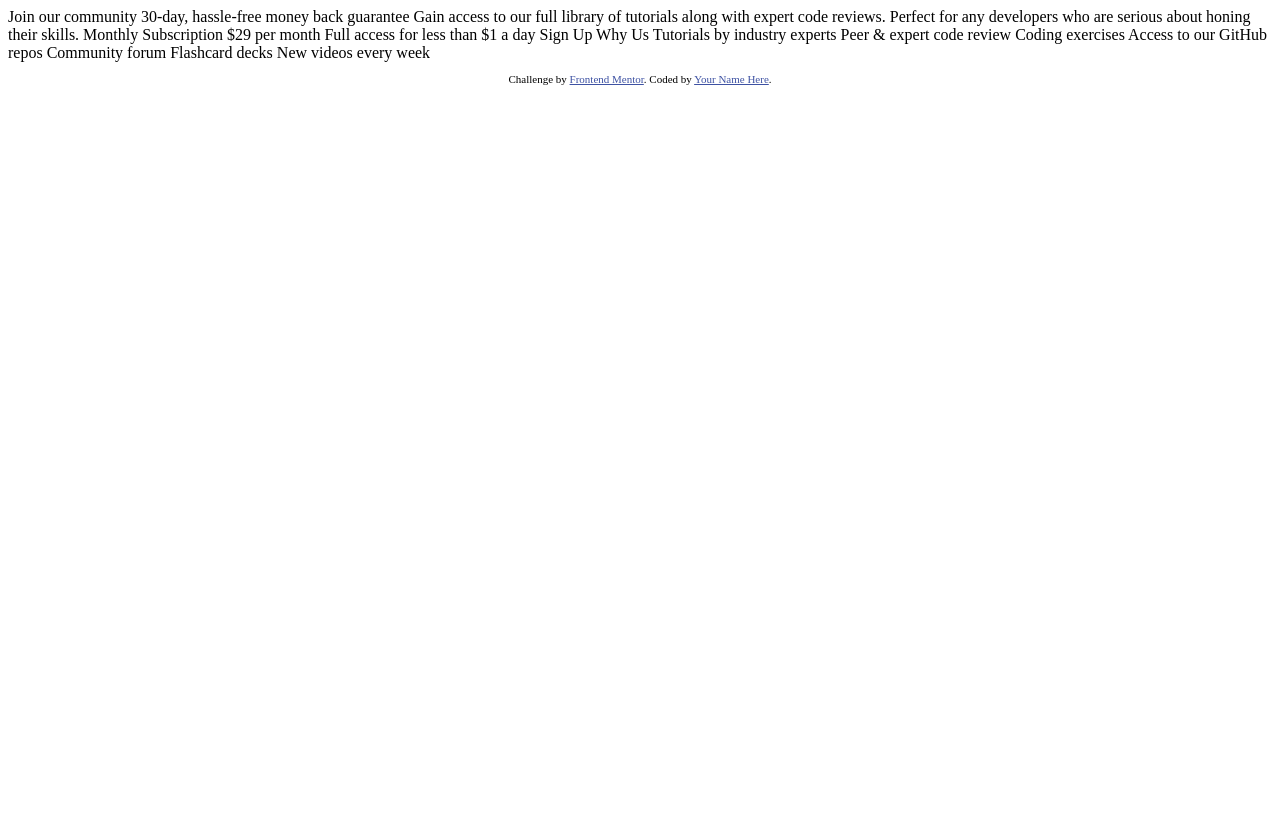
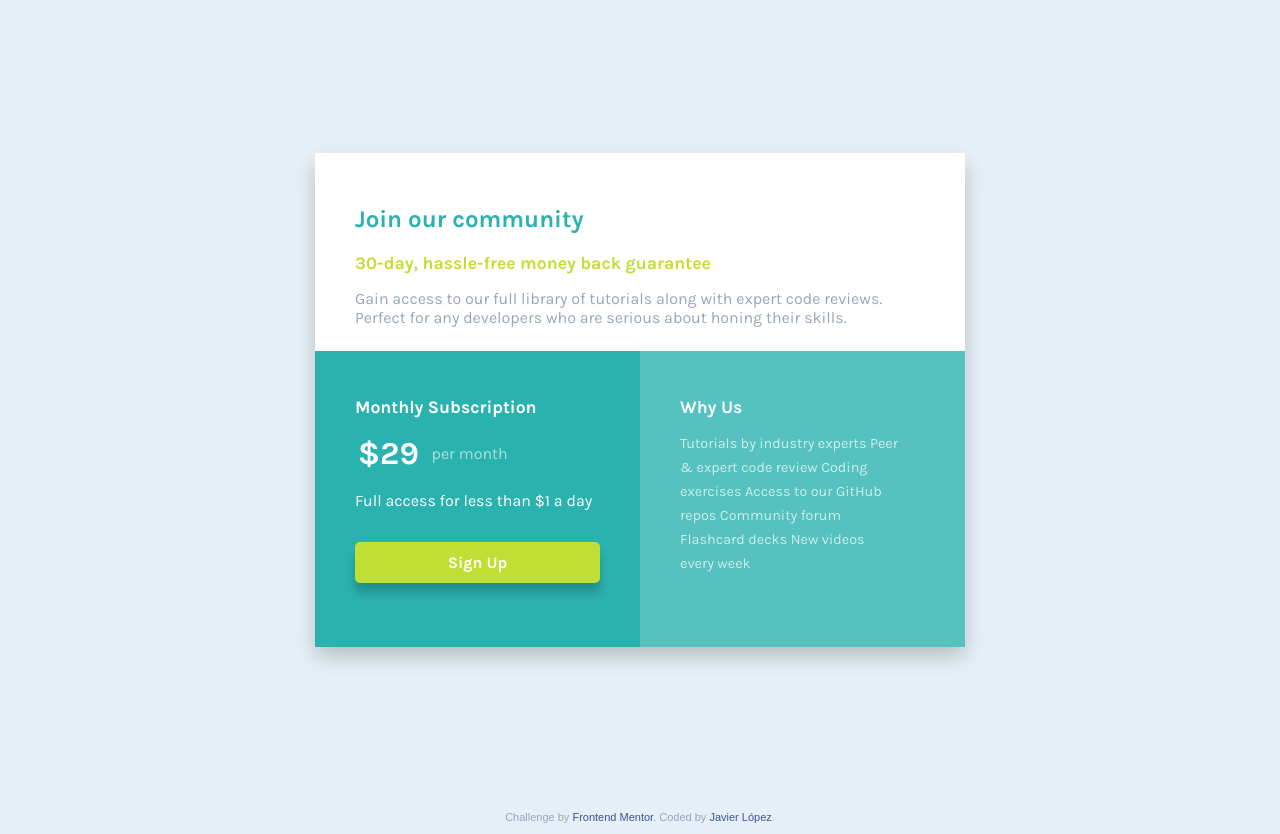
Before and after one commit to jglopezre/HTML-SCSS-grid-card-component, a plain HTML site: page index.html in a window 1280 px wide. Before the commit the page ends 800 px from the top, so only its background shows below. Drawn offline with Linux system fonts and the light colour scheme.

Commit message:
html and desktop style made

```diff
--- a/index.html
+++ b/index.html
@@ -3,47 +3,55 @@
   <head>
     <meta charset="UTF-8">
     <meta name="viewport" content="width=device-width, initial-scale=1.0"> <!-- displays site properly based on user's device -->
-
     <link rel="icon" type="image/png" sizes="32x32" href="./images/favicon-32x32.png">
-
     <title>Frontend Mentor | Single Price Grid Component</title>
-
-  <!-- Feel free to remove these styles or customise in your own stylesheet 👍 -->
-  <style>
-    .attribution { font-size: 11px; text-align: center; }
-    .attribution a { color: hsl(228, 45%, 44%); }
-  </style>
+    <link rel="preconnect" href="https://fonts.googleapis.com">
+    <link rel="preconnect" href="https://fonts.gstatic.com" crossorigin>
+    <link href="https://fonts.googleapis.com/css2?family=Karla:wght@400;700&display=swap" rel="stylesheet">
+    <link href="style.css" rel="stylesheet"/>
   </head>
   <body>
-  Join our community
+    <main>
+      <div class="card--wrapper">
+	<section>
+	  <h1>Join our community</h1>
 
-  30-day, hassle-free money back guarantee
+	  <h2>30-day, hassle-free money back guarantee</h2>
 
-  Gain access to our full library of tutorials along with expert code reviews.
-  Perfect for any developers who are serious about honing their skills.
-
-  Monthly Subscription
-
-  &dollar;29 per month
-
-  Full access for less than &dollar;1 a day
-
-  Sign Up
-
-  Why Us
-
-  Tutorials by industry experts
+	  <p>Gain access to our full library of tutorials along with expert code reviews.
+	    <br/>
+	    Perfect for any developers who are serious about honing their skills.</p>
+	</section>
+	<section>
+	  <h1>Monthly Subscription</h1>
+	  <table>
+	    <tr>
+	      <td>&dollar;29</td>
+	      <td>per month</td>
+	    </tr>
+	  </table>
+	  <p>Full access for less than &dollar;1 a day</p>
+	  <div>
+	    <a href="#">Sign Up</a>
+	  </div>
+	</section>
+	<section>
+	  <h1>Why Us</h1>
+	  <p>Tutorials by industry experts
 	    Peer &amp; expert code review
 	    Coding exercises
 	    Access to our GitHub repos
 	    Community forum
 	    Flashcard decks
 	    New videos every week
-
+	  </p>
+	</section>
+      </div>
+    </main>
     <footer>
       <p class="attribution">
 	Challenge by <a href="https://www.frontendmentor.io?ref=challenge" target="_blank">Frontend Mentor</a>.
-      Coded by <a href="#">Your Name Here</a>.
+	Coded by <a href="http://javierglopezreques.tk">Javier López</a>.
       </p>
     </footer>
   </body>
--- a/style.scss
+++ b/style.scss
@@ -0,0 +1,171 @@
+//COLORS
+//Primary
+$color-1: hsl(179, 62%, 43%); //Cyan
+$color-2: hsl(71, 73%, 54%); //Bright Yellow
+//Neutral
+$neutral-color-1: hsl(204, 43%, 93%); //Light Gray
+$neutral-color-2: hsl(218, 22%, 67%); //Grayish Blue
+$shadow: hsla(120, 0%, 0%, 0.2);
+
+$b-radius: 5px;
+
+html body {
+    margin: 0;
+    padding: 0;
+    font-size: 16px;
+    font-family: 'Karla', sans-serif;
+    color: $neutral-color-2;
+}
+body {
+    background-color: $neutral-color-1;
+}
+main {
+    width: 100%;
+    height: 100vh;
+    display: flex;
+    justify-content: center;
+    align-items: center;
+}
+
+.card--wrapper {
+    max-width: 650px;
+
+    display: grid;
+    box-shadow: 0px 10px 20px $shadow;
+    border-radius: 10px;
+    gap: 0;
+    grid-template-columns: 50% 50%;
+    grid-template-rows: 40% 60%;
+    grid-template-areas:
+	"main-box main-box"
+	"data-box question";
+
+    > section {
+	padding: {
+	    top: 2rem;
+	    right: 2.5rem;
+	    bottom: 2rem;
+	    left: 2.5rem;
+	}
+    }
+
+    section:nth-child(1){
+	background-color: white;
+	grid-area: main-box;
+	> h1 {
+	    color: $color-1;
+	    font-weight: 700;
+	}
+	> h2 {
+	    color: $color-2;
+	    font-size: 1.1em;
+	}
+    }
+    section:nth-child(2){
+	background-color: $color-1;
+	color: white;
+	grid-area: data-box;
+	div:nth-child(4) {
+	    background-color: $color-2;
+	    width: 100%;
+	    height: 2.6rem;
+	    margin-top: 2rem;
+	    text-align: center;
+	    display: table;
+	    border-radius: $b-radius;
+	    box-shadow: 0px 10px 10px $shadow;
+	    a {
+		color: white;
+		text-decoration: none;
+		display: table-cell;
+		vertical-align: middle;
+		font-weight: bold;
+	    }
+	}
+	> h1 {
+	    font-size: 1.1rem;
+	}
+	> table {
+	    td:nth-child(1) {
+		vertical-align: middle;
+		font-size: 2rem;
+		font-weight: bold;;
+	    }
+	    td:nth-child(2) {
+		opacity: 0.6;
+		padding-left: 0.6rem;
+	    }
+	}
+    }
+    section:nth-child(3){
+	background-color: $color-1;
+	color: white;
+	grid-area: question;
+	position: relative;
+	padding-right: 4rem;
+	> h1 {
+	    font-size: 1.1rem;
+	}
+	> p {
+	    font-size: 0.9rem;
+	    opacity: 0.7;
+	    line-height: 1.5rem;
+	}
+	&::before {
+	    margin: {
+		top: -2rem;
+		left: -2.5rem;
+	    }
+	    content: '';
+	    display: block;
+	    background-color: rgba(255, 255, 255, 0.2);
+	    //mix-blend-mode:lighten;
+	    position: absolute;
+	    width: 100%;
+	    height: 100%;
+	    z-index: 1;
+	}
+    }
+}
+
+footer {
+    p {
+	font-size: 11px; text-align: center;
+	font-family: arial;
+	a {
+	    color: hsl(228, 45%, 44%);
+	    text-decoration: none;
+	}
+    }
+}
+
+//Responsive Configuration
+
+@media screen and (max-width: 650px) {
+    .card--wrapper {
+	min-width: 300px;
+	max-width: 70%;
+	grid-template-columns: 100%;
+	grid-template-rows: 40% 30% 30%;
+	grid-template-areas:
+	    "main-box"
+	    "data-box"
+	    "question";
+	> section {
+	    padding: {
+		top: 1rem;
+		left: 1.5rem;
+		right: 1.5rem;
+	    }
+
+	    &::before {
+		margin-left: -1.5rem;
+	    }
+
+	}
+	section:nth-child(1){
+	    font-size: 0.9rem;
+	    line-height: 1.5rem;
+	}
+    }
+}
```
Also changed, not shown: style.css. Lines whose indentation alone changed are shown as unchanged.
